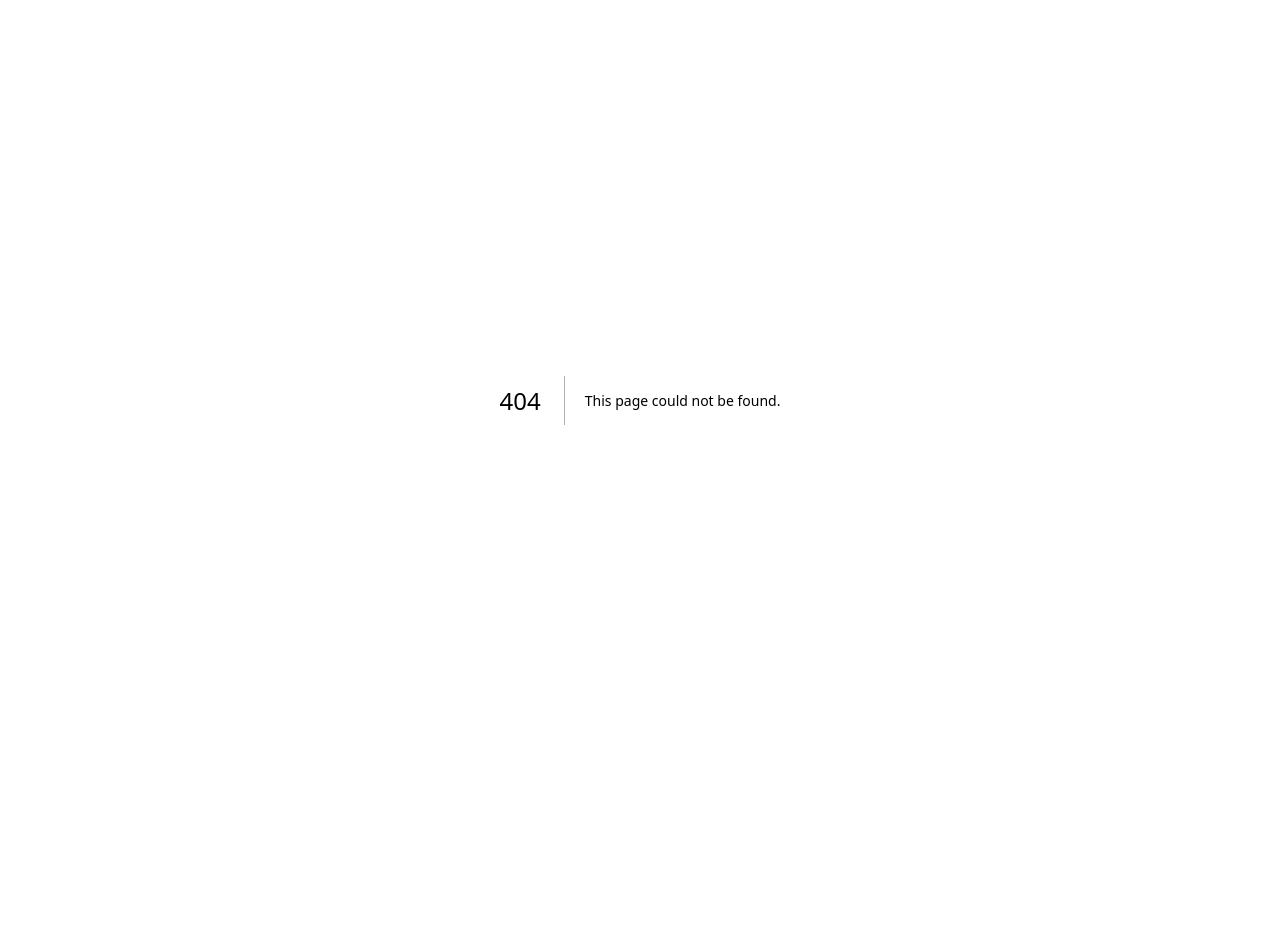
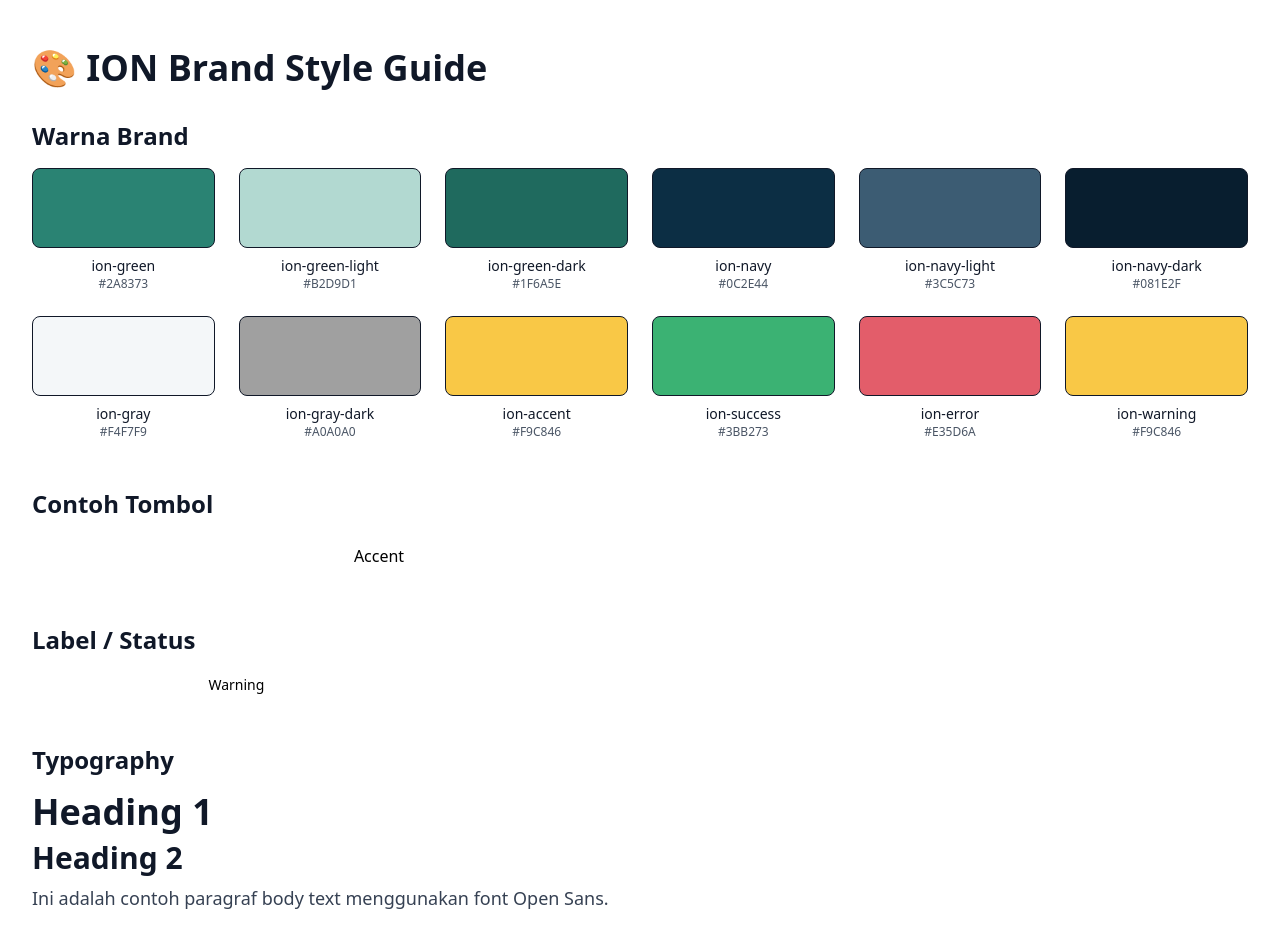
Before and after one commit to dpu55/ionaya, a Next.js app: page /style-guide in a window 1280 px wide. Before the commit this address had no page. Shown: the top 948 px of the page. Before the commit the page ends 800 px from the top, so only its background shows below. Built offline with nearby package versions, Linux system fonts and the light colour scheme.

Commit message:
update
update

```diff
--- a/src/components/IonProducts.tsx
+++ b/src/components/IonProducts.tsx
@@ -15,7 +15,7 @@ const IonProducts: React.FC = () => {
             className="bg-gray-100 py-16 px-6 md:px-12 lg:px-24"
             initial="hidden"
             whileInView="visible"
-            viewport={{ once: true, amount: 0.2 }}
+            viewport={{ once: false, amount: 0.2 }}
             variants={fadeInUp} // ✅ Apply animation
         >
             <div className="max-w-6xl mx-auto text-center">
--- a/src/components/JoinCircle.tsx
+++ /dev/null
@@ -1,25 +0,0 @@
-import React from 'react';
-import { motion } from 'framer-motion';
-
-const JoinUsButton: React.FC = () => {
-  return (
-    <motion.a
-      href="https://member.calerie-health.com.my/"
-      target="_blank"
-      rel="noopener noreferrer"
-      className="relative w-40 h-40 rounded-full bg-white text-turquoise font-semibold text-center flex items-center justify-center shadow-xl border-2 border-turquoise transition"
-      whileHover={{
-        scale: 1.1,
-        rotate: 360,
-        transition: { duration: 0.6 },
-      }}
-      whileTap={{ scale: 0.95 }}
-    >
-      <span className="block w-24 text-sm leading-tight text-center">
-        Bergabunglah dengan kami
-      </span>
-    </motion.a>
-  );
-};
-
-export default JoinUsButton;
--- a/src/components/JoinION.tsx
+++ b/src/components/JoinION.tsx
@@ -5,7 +5,7 @@ import { fadeInUp } from "../utils/animations";
 const JoinION: React.FC = () => {
   return (
     <motion.section
-      className="bg-turquoise py-16 px-6 md:px-12 lg:px-24 text-center"
+      className="bg-white py-16 px-6 md:px-12 lg:px-24 text-center"
       initial="hidden"
       whileInView="visible"
       viewport={{ once: false, amount: 0.2 }}
@@ -19,10 +19,10 @@ const JoinION: React.FC = () => {
 
       {/* Animated Circular Button */}
       <motion.a
-        href="https://member.calerie-health.com.my/"
+        href="#"
         target="_blank"
         rel="noopener noreferrer"
-        className="relative w-40 h-40 rounded-full bg-white text-turquoise font-semibold text-center flex items-center justify-center shadow-xl border-2 border-turquoise transition mx-auto"
+        className="relative w-40 h-40 rounded-full bg-ion-navy text-ion-navy font-semibold text-center flex items-center justify-center shadow-xl border-[2px] border-ion-green-light transition mx-auto"
         whileHover={{
           scale: 1.1,
           rotate: 360,
--- /dev/null
+++ b/src/pages/style-guide.tsx
@@ -0,0 +1,79 @@
+import React from "react";
+
+const colors = [
+  { name: "ion-green", hex: "#2A8373" },
+  { name: "ion-green-light", hex: "#B2D9D1" },
+  { name: "ion-green-dark", hex: "#1F6A5E" },
+  { name: "ion-navy", hex: "#0C2E44" },
+  { name: "ion-navy-light", hex: "#3C5C73" },
+  { name: "ion-navy-dark", hex: "#081E2F" },
+  { name: "ion-gray", hex: "#F4F7F9" },
+  { name: "ion-gray-dark", hex: "#A0A0A0" },
+  { name: "ion-accent", hex: "#F9C846" },
+  { name: "ion-success", hex: "#3BB273" },
+  { name: "ion-error", hex: "#E35D6A" },
+  { name: "ion-warning", hex: "#F9C846" },
+];
+
+const StyleGuide: React.FC = () => {
+  return (
+    <div className="min-h-screen bg-white text-gray-900 px-8 py-12">
+      <h1 className="text-4xl font-bold mb-8 text-ion-navy">🎨 ION Brand Style Guide</h1>
+
+      {/* Color Palette */}
+      <section className="mb-12">
+        <h2 className="text-2xl font-semibold mb-4">Warna Brand</h2>
+        <div className="grid grid-cols-2 sm:grid-cols-3 md:grid-cols-4 lg:grid-cols-6 gap-6">
+          {colors.map((color) => (
+            <div key={color.name} className="text-center">
+              <div
+                className={`w-full h-20 rounded-lg border`}
+                style={{ backgroundColor: color.hex }}
+              />
+              <p className="mt-2 text-sm font-mono">{color.name}</p>
+              <p className="text-xs text-gray-600">{color.hex}</p>
+            </div>
+          ))}
+        </div>
+      </section>
+
+      {/* Buttons */}
+      <section className="mb-12">
+        <h2 className="text-2xl font-semibold mb-4">Contoh Tombol</h2>
+        <div className="space-x-4">
+          <button className="bg-ion-green text-white px-4 py-2 rounded hover:bg-ion-green-dark transition">
+            Primary Green
+          </button>
+          <button className="bg-ion-navy text-white px-4 py-2 rounded hover:bg-ion-navy-dark transition">
+            Primary Navy
+          </button>
+          <button className="bg-ion-accent text-black px-4 py-2 rounded hover:brightness-110 transition">
+            Accent
+          </button>
+        </div>
+      </section>
+
+      {/* Badge / Label */}
+      <section className="mb-12">
+        <h2 className="text-2xl font-semibold mb-4">Label / Status</h2>
+        <div className="space-x-4">
+          <span className="bg-ion-success text-white px-3 py-1 rounded-full text-sm">Success</span>
+          <span className="bg-ion-error text-white px-3 py-1 rounded-full text-sm">Error</span>
+          <span className="bg-ion-warning text-black px-3 py-1 rounded-full text-sm">Warning</span>
+        </div>
+      </section>
+
+      {/* Typography Preview */}
+      <section>
+        <h2 className="text-2xl font-semibold mb-4">Typography</h2>
+        <div className="space-y-2">
+          <h1 className="text-4xl font-bold text-ion-navy">Heading 1</h1>
+          <h2 className="text-3xl font-bold text-ion-navy-light">Heading 2</h2>
+          <p className="text-lg text-gray-700">Ini adalah contoh paragraf body text menggunakan font Open Sans.</p>
+        </div>
+      </section>
+    </div>
+  );
+};
+
+export default StyleGuide;
--- a/src/styles/globals.css
+++ b/src/styles/globals.css
@@ -26,6 +26,6 @@ body {
   font-family: var(--font-sans); /* ✅ Use Open Sans */
 }
 
-.home-page {
-  background-color: #40E0D0 !important; /* Force turquoise background */
-}
+/* .home-page {
+  background-color: #40E0D0 !important;
+} */
--- a/src/utils/animations.ts
+++ b/src/utils/animations.ts
@@ -1,7 +1,7 @@
 import { Variants } from "framer-motion";
 
 export const fadeInUp: Variants = {
-  hidden: { opacity: 0, y: 150 },
+  hidden: { opacity: 0, y: 30 },
   visible: { opacity: 1, y: 0, transition: { duration: 0.6 } },
 };
 
--- a/tailwind.config.ts
+++ b/tailwind.config.ts
@@ -1,10 +1,29 @@
 /** @type {import('tailwindcss').Config} */
 module.exports = {
-  content: ["./src/pages/**/*.{ts,tsx}", "./src/components/**/*.{ts,tsx}"],
+  content: ["./src/pages/**/*.{ts,tsx}", "./src/components/**/*.{js,ts,jsx,tsx}"],
   theme: {
     extend: {
       colors: {
-        turquoise: "#40E0D0", // Explicitly define the color
+        // Brand ION Colors
+        "ion-green": "#2A8373",         // Primary brand green
+        "ion-green-light": "#B2D9D1",   // Soft mint for background hover
+        "ion-green-dark": "#1F6A5E",    // Darker green for hover
+
+        "ion-navy": "#0C2E44",          // Primary brand navy (used in text/logo)
+        "ion-navy-light": "#3C5C73",    // Light version for subtle text
+        "ion-navy-dark": "#081E2F",     // Darker for depth or contrast
+
+        // Grayscale & Neutral
+        "ion-gray": "#F4F7F9",          // Light background or section block
+        "ion-gray-dark": "#A0A0A0",     // Text, border gray
+
+        // Accent (Optional highlight tone)
+        "ion-accent": "#F9C846",        // Optional warm accent (yellowish highlight)
+
+        // Status (Optional)
+        "ion-success": "#3BB273",
+        "ion-error": "#E35D6A",
+        "ion-warning": "#F9C846",
       },
       fontFamily: {
         sans: ["var(--font-opensans)", "sans-serif"],
@@ -12,4 +31,12 @@ module.exports = {
     },
   },
   plugins: [],
+  safelist: [
+    'bg-ion-navy',
+    'text-ion-navy',
+    'text-ion-green',
+    'border-ion-green-light',
+    'bg-ion-green-light',
+    // tambahkan lainnya kalau perlu
+  ],
 };
```
